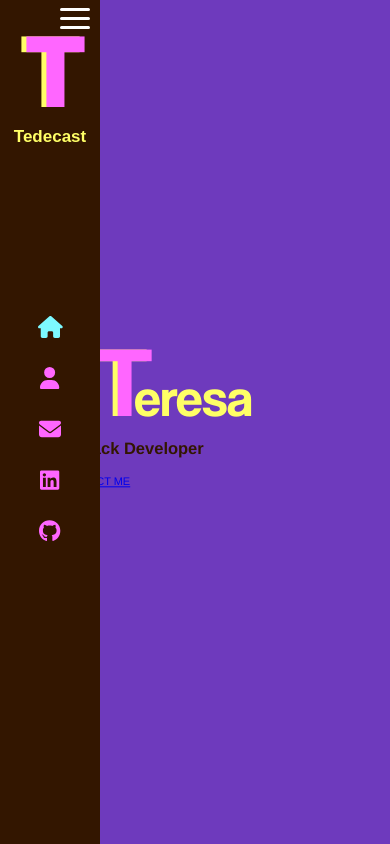
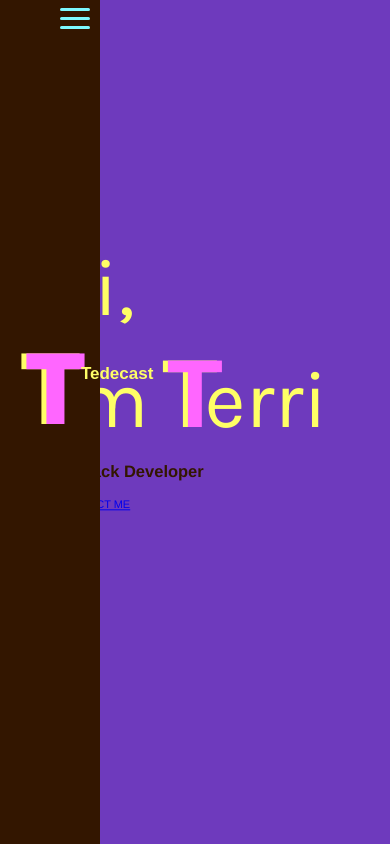
Before and after one commit to tedecast/Portfolio-Website, a React (Create React App) app: page / in a window 390 px wide. Built offline with nearby package versions, Linux system fonts and the light colour scheme.

Commit message:
Added new fonts

```diff
--- a/public/index.html
+++ b/public/index.html
@@ -1,14 +1,23 @@
 <!DOCTYPE html>
 <html lang="en">
+
 <head>
   <meta charset="utf-8" />
   <link rel="icon" href="%PUBLIC_URL%/favicon.ico" />
+  <!-- Fonts -->
+  <link rel="preconnect" href="https://fonts.googleapis.com">
+  <link rel="preconnect" href="https://fonts.gstatic.com" crossorigin>
+  <link
+    href="https://fonts.googleapis.com/css2?family=Hind&family=Inconsolata&family=Karla&family=Montserrat:wght@500&display=swap"
+    rel="stylesheet">
+  <!-- font-family: 'Hind', sans-serif;
+    font-family: 'Inconsolata', monospace;
+    font-family: 'Karla', sans-serif;
+    font-family: 'Montserrat', sans-serif; -->
+
   <meta name="viewport" content="width=device-width, initial-scale=1" />
   <meta name="theme-color" content="#000000" />
-    <meta
-      name="description"
-      content="Web site created using create-react-app"
-    />
+  <meta name="description" content="Web site created using create-react-app" />
   <link rel="apple-touch-icon" href="%PUBLIC_URL%/logo192.png" />
   <!--
       manifest.json provides metadata used when your web app is installed on a
@@ -26,6 +35,7 @@
     -->
   <title>React App</title>
 </head>
+
 <body>
   <noscript>You need to enable JavaScript to run this app.</noscript>
   <div id="root"></div>
@@ -40,4 +50,5 @@
       To create a production bundle, use `npm run build` or `yarn build`.
     -->
 </body>
+
 </html>
--- a/src/components/Home/index.js
+++ b/src/components/Home/index.js
@@ -6,10 +6,10 @@ const Home = () => {
     <>
       <div className="container home-page">
         <div className="text-zone">
-          <h1 className="eresa">
-            Hi, <br/>I'm
+          <h1 className="landing-text">
+            Hi, <br/>I'm&nbsp;
             <span className="t-logo">T</span>
-            <span className="eresa">eresa</span>
+            <span className="landing-text">erri</span>
             <br />
           </h1>
           <h2>Full-Stack Developer</h2>
--- a/src/components/Home/index.scss
+++ b/src/components/Home/index.scss
@@ -13,16 +13,17 @@
     font-family: 'Coolvetica';
     color: #ff66ff;
     text-shadow: -5px 0px 0px #ffff66;
-    font-size: 100px;
+    font-size: 10rem;
     opacity: 0;
     animation: rotateIn 1s linear both;
     animation-delay: 1.4s;
+    line-height: 0.5em;
   }
-  .eresa {
+  .landing-text {
     color: 	#ffff66;
-    font-size: 53px;
+    font-size: 8rem;
     margin-left: -18px;
-    font-family: 'Coolvetica';
+    font-family: 'Karla', sans-serif;
     font-weight: 100;
   }
 }
--- a/src/components/Sidebar/index.js
+++ b/src/components/Sidebar/index.js
@@ -6,7 +6,7 @@ import { faEnvelope, faHome, faUser } from '@fortawesome/free-solid-svg-icons'
 import { faGithub, faLinkedin } from '@fortawesome/free-brands-svg-icons'
 
 const Sidebar = () => (
-  <div className="nav-bar">
+  <div className="navbar">
     <Link className="logo" to="/">
       {/* <img src={Portrait} alt="logo" /> */}
     </Link>
@@ -18,7 +18,7 @@ const Sidebar = () => (
     </a>
     <h1 className="tedecast">Tedecast</h1>
 
-    <nav>
+    <nav className='navbar-links'>
       <NavLink exact="true" activeClassName="active" to="/">
         <FontAwesomeIcon icon={faHome} color="#ff66ff" />
       </NavLink>
--- a/src/components/Sidebar/index.scss
+++ b/src/components/Sidebar/index.scss
@@ -1,4 +1,4 @@
-.nav-bar {
+.navbar {
   background: #331600;
   width: 100px;
   height: 100%;
@@ -114,7 +114,7 @@ nav {
   position: absolute;
   top: .75rem;
   right: 1rem;
-  display: flex;
+  display: none;
   flex-direction: column;
   justify-content: space-between;
   width: 30px;
@@ -124,6 +124,23 @@ nav {
 .toggle-button .bar {
   height: 3px;
   width: 100%;
-  background-color: white;
+  background-color:	#7df9ff;
   border-radius: 10px;
 }
+
+@media (max-width: 800px) {
+  .toggle-button {
+    display: flex;
+  }
+
+  .navbar-links {
+    display: none;
+  }
+
+  .navbar {
+    background: #331600;
+    display: flex;
+    align-items: center;
+    position: fixed;
+  }
+}
```
Lines whose indentation alone changed are shown as unchanged.
